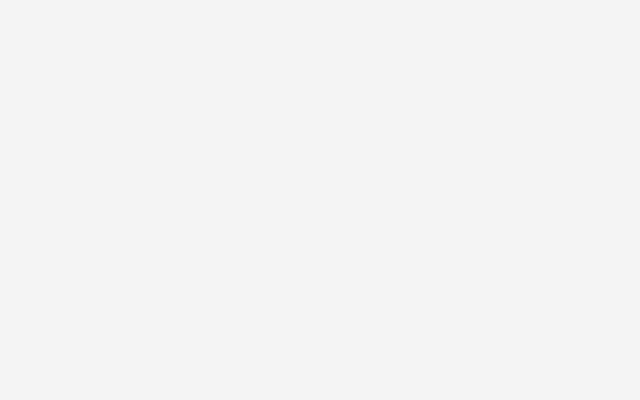
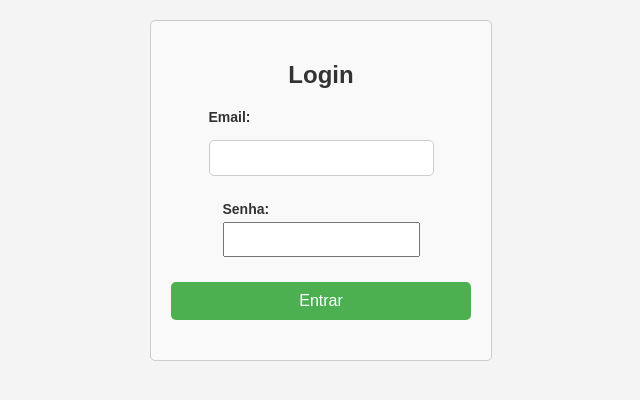
Before and after one commit to Henrico93/gerenciamento-compras, a React (Create React App) app: page /login in a window 1280 px wide. Before the commit this address had no page. Shown: the top 400 px of the page, without its empty margins (319-959 px from the left). Built offline with nearby package versions, Linux system fonts and the light colour scheme.

Commit message:
pagina de login adicionado

```diff
--- a/src/App.js
+++ b/src/App.js
@@ -1,5 +1,6 @@
 import React, { useState, useEffect } from 'react';
-import { BrowserRouter as Router, Route, Routes } from 'react-router-dom';
+import { BrowserRouter as Router, Route, Routes, Navigate } from 'react-router-dom';
+import Login from './pages/Login';
 import Home from './pages/Home';
 
 import GerenciadorProdutos from './components/GerenciadorProduto/GerenciadorProduto';
@@ -8,8 +9,8 @@ import GerenciadorListas from './components/GerenciadorLista/GerenciadorLista';
 import GerenciadorVendedores from './components/GerenciadorVendedor/GerenciadorVendedor';
 import GerenciadorAgendamentos from './components/GerenciadorAgendamento/GerenciadorAgendameto';
 
-
 const App = () => {
+  const [isAuthenticated, setIsAuthenticated] = useState(false);
   const [vendedores, setVendedores] = useState(() => {
     const storedVendedores = localStorage.getItem('vendedores');
     return storedVendedores ? JSON.parse(storedVendedores) : [];
@@ -22,16 +23,35 @@ const App = () => {
   return (
     <Router>
       <Routes>
-        <Route path="/" element={<Home />} />
-        <Route path="/produtos" element={<GerenciadorProdutos />} />
-        <Route path="/categorias" element={<GerenciadorCategorias />} />
-        <Route path="/listas" element={<GerenciadorListas />} />
+        <Route
+          path="/login"
+          element={<Login onLoginSuccess={() => setIsAuthenticated(true)} />}
+        />
+
+        <Route
+          path="/"
+          element={isAuthenticated ? <Home /> : <Navigate to="/login" />}
+        />
+        <Route
+          path="/produtos"
+          element={isAuthenticated ? <GerenciadorProdutos /> : <Navigate to="/login" />}
+        />
+        <Route
+          path="/categorias"
+          element={isAuthenticated ? <GerenciadorCategorias /> : <Navigate to="/login" />}
+        />
+        <Route
+          path="/listas"
+          element={isAuthenticated ? <GerenciadorListas /> : <Navigate to="/login" />}
+        />
         <Route
           path="/vendedores"
-          element={<GerenciadorVendedores vendedores={vendedores} setVendedores={setVendedores} />}
+          element={isAuthenticated ? <GerenciadorVendedores vendedores={vendedores} setVendedores={setVendedores} /> : <Navigate to="/login" />}
         />
-
-        <Route path="/agendamentos" element={<GerenciadorAgendamentos />} />
+        <Route
+          path="/agendamentos"
+          element={isAuthenticated ? <GerenciadorAgendamentos /> : <Navigate to="/login" />}
+        />
       </Routes>
     </Router>
   );
--- a/src/components/GerenciadorVendedor/GerenciadorVendedor.js
+++ b/src/components/GerenciadorVendedor/GerenciadorVendedor.js
@@ -1,7 +1,6 @@
 import React, { useState, useEffect } from 'react';
-import './styles.css'; // ajuste o caminho conforme a estrutura do seu projeto
+import '../styles.css';
 
-// Componente principal
 const GerenciadorVendedores = () => {
   const [vendedores, setVendedores] = useState(() => {
     const vendedoresSalvos = localStorage.getItem('vendedores');
@@ -13,11 +12,11 @@ const GerenciadorVendedores = () => {
     return produtosSalvos ? JSON.parse(produtosSalvos) : [];
   });
 
-  const [nomeVendedor, setNomeVendedor] = useState(''); // Nome do vendedor
-  const [emailVendedor, setEmailVendedor] = useState(''); // Email do vendedor
-  const [cpfVendedor, setCpfVendedor] = useState(''); // CPF do vendedor
-  const [produtosSelecionados, setProdutosSelecionados] = useState([]); // Produtos selecionados
-  const [indiceEdicao, setIndiceEdicao] = useState(null); // Índice do vendedor em edição
+  const [nomeVendedor, setNomeVendedor] = useState('');
+  const [emailVendedor, setEmailVendedor] = useState('');
+  const [cpfVendedor, setCpfVendedor] = useState('');
+  const [produtosSelecionados, setProdutosSelecionados] = useState([]);
+  const [indiceEdicao, setIndiceEdicao] = useState(null);
 
   useEffect(() => {
     localStorage.setItem('vendedores', JSON.stringify(vendedores));
@@ -94,12 +93,12 @@ const GerenciadorVendedores = () => {
           <div key={index}>
             <input
               type="checkbox"
-              id={`produto-${index}`} // Corrigido aqui
-              value={produto.nome} // Supondo que produto tenha uma propriedade nome
+              id={`produto-${index}`}
+              value={produto.nome}
               checked={produtosSelecionados.includes(produto.nome)}
               onChange={() => handleProductChange(produto.nome)}
             />
-            <label htmlFor={`produto-${index}`}>{produto.nome}</label> {/* Corrigido aqui */}
+            <label htmlFor={`produto-${index}`}>{produto.nome}</label>
           </div>
         ))}
 
--- a/src/components/GerenciadorVendedor/styles.css
+++ b/src/components/styles.css
@@ -1,6 +1,4 @@
-/* styles.css */
 
-/* Estilos Globais */
 body {
   font-family: Arial, sans-serif;
   background-color: #f4f4f4;
@@ -107,7 +105,6 @@ div {
   margin: 0 auto;
 }
 
-/* Estilos Específicos do Gerenciador de Agendamentos */
 label {
   font-size: 14px;
   color: #333;
@@ -182,3 +179,45 @@ color: white;
 
 
 }
+
+.login-container {
+  width: 300px;
+  margin: 0 auto;
+  padding: 20px;
+  border: 1px solid #ccc;
+  border-radius: 5px;
+  background-color: #f9f9f9;
+}
+
+.login-container h2 {
+  text-align: center;
+}
+
+.login-container div {
+  margin-bottom: 15px;
+}
+
+.login-container label {
+  display: block;
+  font-weight: bold;
+}
+
+.login-container input {
+  width: 100%;
+  padding: 8px;
+  box-sizing: border-box;
+}
+
+.login-container button {
+  width: 100%;
+  padding: 10px;
+  background-color: #4CAF50;
+  color: white;
+  border: none;
+  border-radius: 5px;
+  cursor: pointer;
+}
+
+.login-container button:hover {
+  background-color: #45a049;
+}
--- /dev/null
+++ b/src/pages/Login.js
@@ -0,0 +1,64 @@
+import React, { useState } from 'react';
+import { useNavigate } from 'react-router-dom';
+
+
+const users = [
+    { email: 'henricoarevalo@gmail.com', password: 'henrico15' },
+    { email: 'hugomalaguite@gmail.com', password: 'hugo07' },
+    { email: 'teste@teste.com', password: '1234' }
+];
+
+const Login = ({ onLoginSuccess }) => {
+    const [email, setEmail] = useState('');
+    const [password, setPassword] = useState('');
+    const navigate = useNavigate();
+
+    const handleSubmit = (e) => {
+        e.preventDefault();
+
+
+        if (!email || !password) {
+            alert('Por favor, preencha todos os campos');
+            return;
+        }
+
+        const user = users.find(user => user.email === email && user.password === password);
+
+        if (user) {
+            alert('Login realizado com sucesso!');
+            onLoginSuccess();
+            navigate('/');
+        } else {
+            alert('Credenciais inválidas');
+        }
+    };
+
+    return (
+        <div className="login-container">
+            <h2>Login</h2>
+            <form onSubmit={handleSubmit}>
+                <div>
+                    <label>Email:</label>
+                    <input
+                        type="email"
+                        value={email}
+                        onChange={(e) => setEmail(e.target.value)}
+                        required
+                    />
+                </div>
+                <div>
+                    <label>Senha:</label>
+                    <input
+                        type="password"
+                        value={password}
+                        onChange={(e) => setPassword(e.target.value)}
+                        required
+                    />
+                </div>
+                <button type="submit">Entrar</button>
+            </form>
+        </div>
+    );
+};
+
+export default Login;
```
Also changed, not shown: src/components/Login/Login.js (added).
